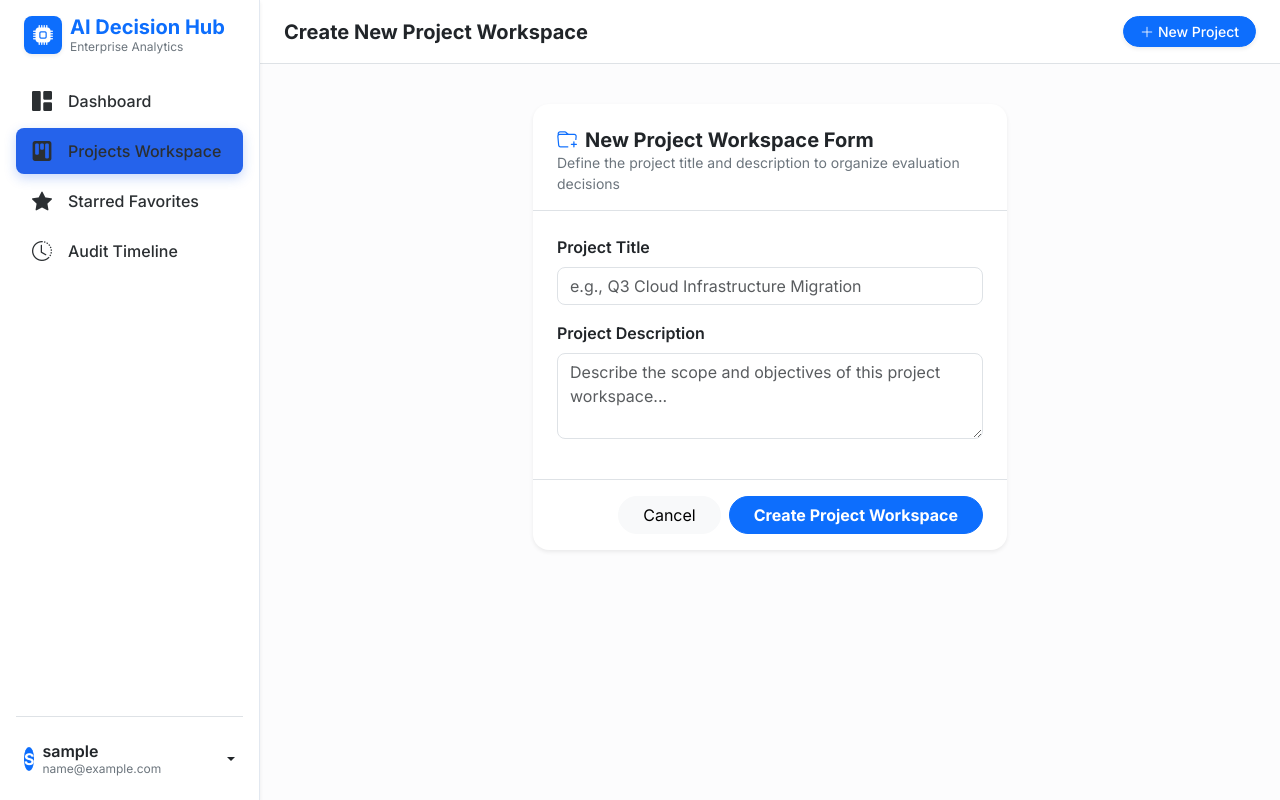
After one commit to HaneenAlsaeed/GP, a Django app: page /projects/create/ in a window 1280 px wide. The commit adds this page. Run offline with Django 5.2, Linux system fonts and the light colour scheme; the visitor is signed in with stand-in values (Sample User, id 1).

Commit message:
Add dedicated project creation page and direct button navigation

```diff
--- a/decision_hub/templates/decision_hub/layout.html
+++ b/decision_hub/templates/decision_hub/layout.html
@@ -98,9 +98,10 @@
                     <h5 class="fw-bold m-0 text-dark tracking-tight">{% block header_title %}{{ page_title|default:"AI Decision Hub" }}{% endblock %}</h5>
                 </div>
                 <div class="d-flex align-items-center gap-2">
-                    <button class="btn btn-primary btn-sm rounded-pill px-3 fw-medium d-flex align-items-center gap-1 shadow-sm" data-bs-toggle="modal" data-bs-target="#newProjectModal">
+                    <a href="{% url 'decision_hub:project_create_page' %}" class="btn btn-primary btn-sm rounded-pill px-3 fw-medium d-flex align-items-center gap-1 shadow-sm">
                         <i class="bi bi-plus-lg"></i> New Project
-                    </button>
+                    </a>
+
                 </div>
             </header>
 
--- /dev/null
+++ b/decision_hub/templates/decision_hub/project_create.html
@@ -0,0 +1,36 @@
+{% extends "decision_hub/layout.html" %}
+
+{% block title %}Create New Project Workspace - AI Decision Hub{% endblock %}
+{% block header_title %}Create New Project Workspace{% endblock %}
+
+{% block body %}
+<div class="container-fluid p-0">
+    <div class="row justify-content-center">
+        <div class="col-12 col-md-8 col-lg-6">
+            <div class="card border-0 shadow-sm rounded-4 bg-white">
+                <div class="card-header bg-transparent border-bottom px-4 pt-4 pb-3">
+                    <h5 class="fw-bold text-dark m-0"><i class="bi bi-folder-plus text-primary me-2"></i>New Project Workspace Form</h5>
+                    <p class="text-secondary small mb-0">Define the project title and description to organize evaluation decisions</p>
+                </div>
+                <form action="{% url 'decision_hub:project_create_page' %}" method="post">
+                    {% csrf_token %}
+                    <div class="card-body p-4">
+                        <div class="mb-3">
+                            <label class="form-label fw-semibold text-dark">Project Title</label>
+                            {{ form.title }}
+                        </div>
+                        <div class="mb-3">
+                            <label class="form-label fw-semibold text-dark">Project Description</label>
+                            {{ form.description }}
+                        </div>
+                    </div>
+                    <div class="card-footer bg-transparent border-top px-4 py-3 d-flex justify-content-end gap-2">
+                        <a href="{% url 'decision_hub:projects_list' %}" class="btn btn-light rounded-pill px-4">Cancel</a>
+                        <button type="submit" class="btn btn-primary rounded-pill px-4 fw-bold">Create Project Workspace</button>
+                    </div>
+                </form>
+            </div>
+        </div>
+    </div>
+</div>
+{% endblock %}
--- a/decision_hub/urls.py
+++ b/decision_hub/urls.py
@@ -9,9 +9,11 @@ urlpatterns = [
 
     # Projects Management
     path("projects/", views.projects_list_view, name="projects_list"),
+    path("projects/create/", views.project_create_page_view, name="project_create_page"),
     path("projects/<int:project_id>/", views.project_detail_view, name="project_detail"),
     path("projects/<int:project_id>/edit/", views.project_edit_view, name="project_edit"),
     path("projects/<int:project_id>/delete/", views.project_delete_view, name="project_delete"),
+
 
     # Decision Management
     path("projects/<int:project_id>/decisions/create/", views.decision_create_view, name="decision_create"),
--- a/decision_hub/views.py
+++ b/decision_hub/views.py
@@ -57,6 +57,36 @@ def projects_list_view(request):
         "form": form,
         "page_title": "Projects Workspace"
     })
+
+
+@login_required(login_url="login")
+def project_create_page_view(request):
+    """
+    Dedicated page view for creating a new project workspace.
+    """
+    if request.method == "POST":
+        form = ProjectForm(request.POST)
+        if form.is_valid():
+            project = form.save(commit=False)
+            project.owner = request.user
+            project.save()
+
+            log_activity(
+                user=request.user,
+                action_type="CREATE_PROJECT",
+                description=f"Created project '{project.title}'",
+                project=project
+            )
+            messages.success(request, f"Project '{project.title}' created successfully!")
+            return redirect("decision_hub:project_detail", project_id=project.id)
+    else:
+        form = ProjectForm()
+
+    return render(request, "decision_hub/project_create.html", {
+        "form": form,
+        "page_title": "Create New Project Workspace"
+    })
+
 
 
 @login_required(login_url="login")
```
Also changed, not shown: decision_hub/templates/decision_hub/projects.html (+5 -4 lines).
